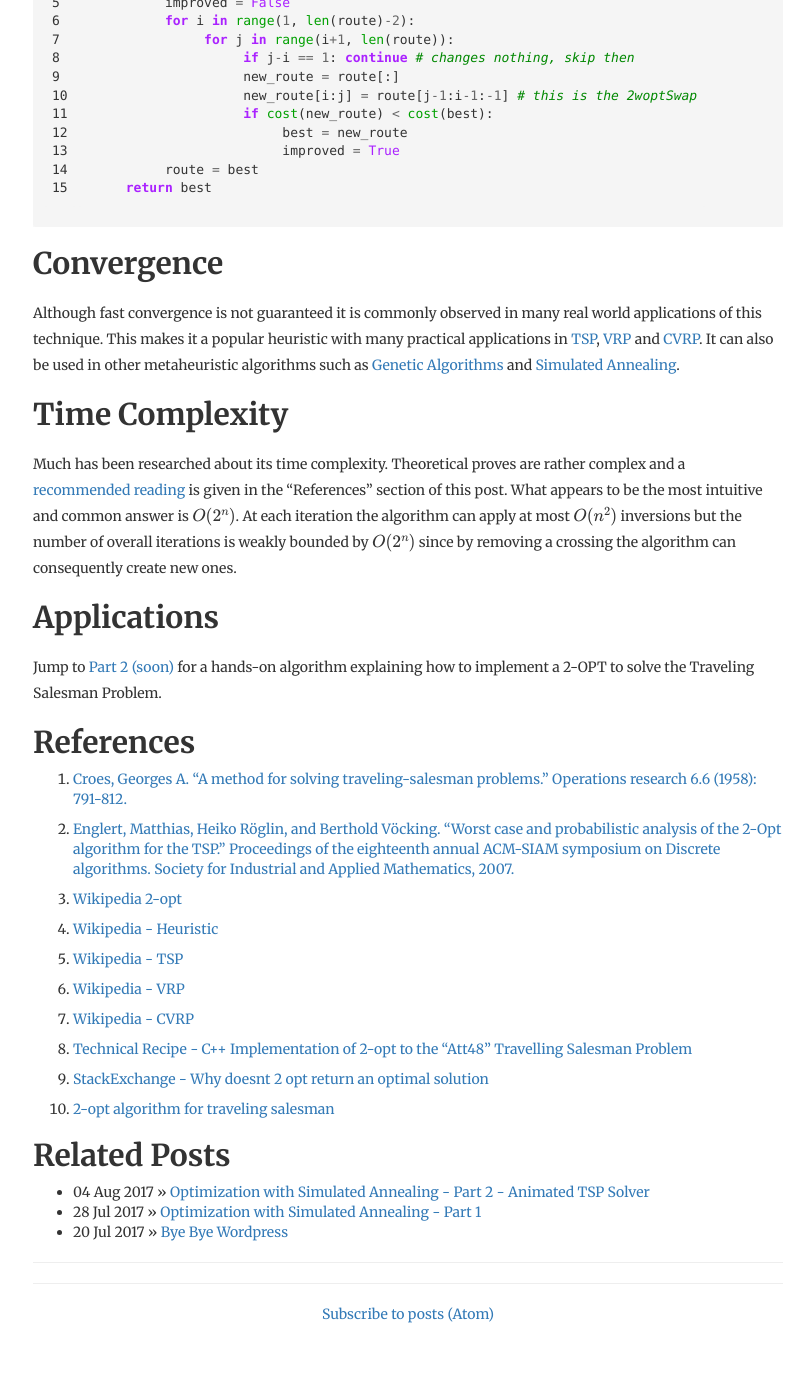
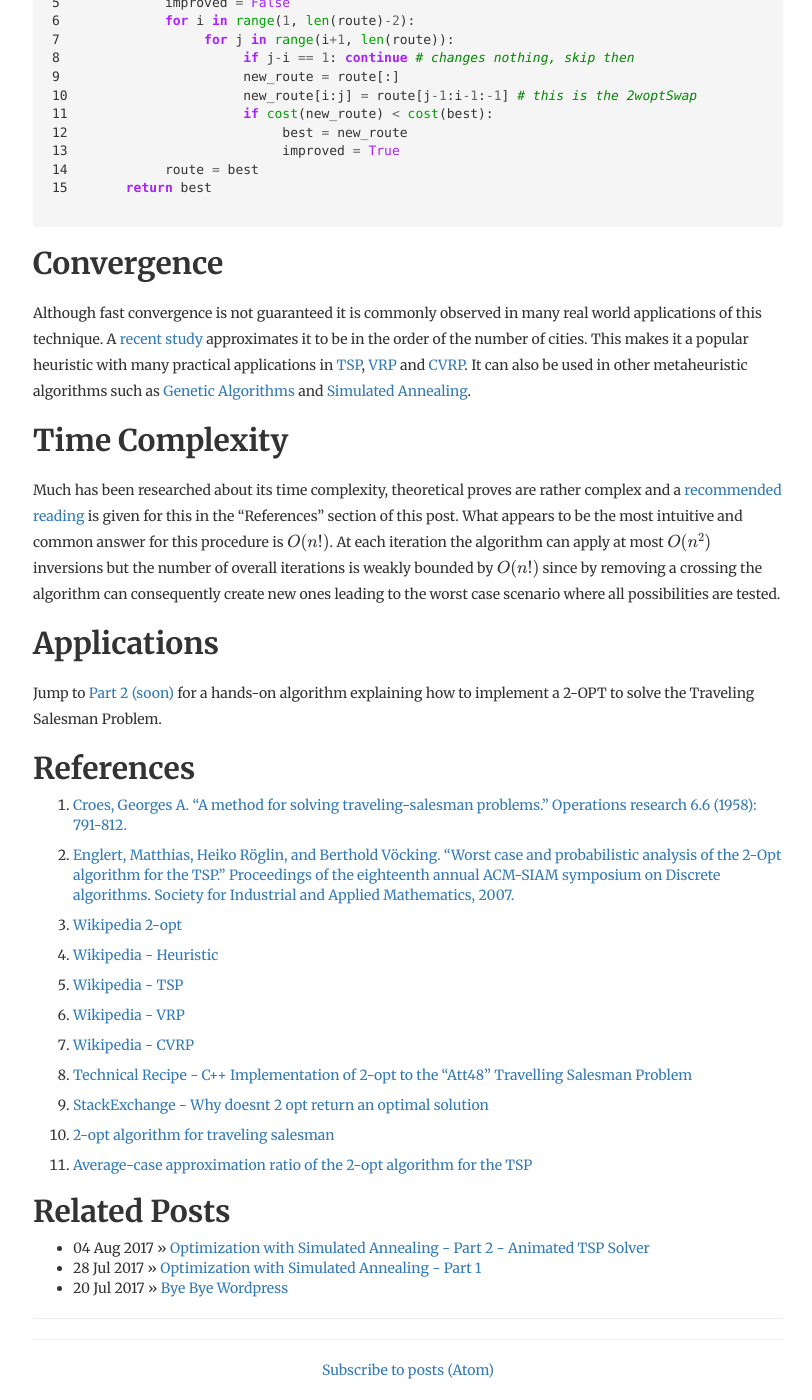
Before and after one commit to pedrohfsd/pedrohfsd.github.io, a Jekyll site: the page built from _posts/2017-08-09-2opt-part1.md, in a window 1280 px wide and 1400 px high, scrolled down 1992 px. Shown: the whole window, without its empty margins (232-1044 px from the left). Built offline with Jekyll 4.4.1, drawn with Linux system fonts in a browser that asks for light colours; formulas are drawn with MathJax 3; comment, search, counter and statistics services are not loaded; before the commit the page ends 3336 px from its top, so only the background shows below that.

Commit message:
Improving time complexity bound references

```diff
--- a/_posts/2017-08-09-2opt-part1.md
+++ b/_posts/2017-08-09-2opt-part1.md
@@ -82,11 +82,11 @@ def two_opt(route):
 
 Convergence
 ---
-Although fast convergence is not guaranteed it is commonly observed in many real world applications of this technique. This makes it a popular heuristic with many practical applications in [TSP](https://en.wikipedia.org/wiki/Travelling_salesman_problem), [VRP](https://en.wikipedia.org/wiki/Vehicle_routing_problem) and [CVRP](https://en.wikipedia.org/wiki/Vehicle_routing_problem). It can also be used in other metaheuristic algorithms such as [Genetic Algorithms](https://en.wikipedia.org/wiki/Genetic_algorithm) and [Simulated Annealing]({% post_url 2017-07-28-simulated-annealing-part1 %}).
+Although fast convergence is not guaranteed it is commonly observed in many real world applications of this technique. A [recent study](http://dl.acm.org/citation.cfm?id=2284491) approximates it to be in the order of the number of cities. This makes it a popular heuristic with many practical applications in [TSP](https://en.wikipedia.org/wiki/Travelling_salesman_problem), [VRP](https://en.wikipedia.org/wiki/Vehicle_routing_problem) and [CVRP](https://en.wikipedia.org/wiki/Vehicle_routing_problem). It can also be used in other metaheuristic algorithms such as [Genetic Algorithms](https://en.wikipedia.org/wiki/Genetic_algorithm) and [Simulated Annealing]({% post_url 2017-07-28-simulated-annealing-part1 %}).
 
 Time Complexity
 ---
-Much has been researched about its time complexity. Theoretical proves are rather complex and a [recommended reading](http://dl.acm.org/citation.cfm?id=1283522) is given in the "References" section of this post. What appears to be the most intuitive and common answer is \\(O(2^n)\\). At each iteration the algorithm can apply at most \\(O(n^2)\\) inversions but the number of overall iterations is weakly bounded by \\(O(2^n)\\) since by removing a crossing the algorithm can consequently create new ones.
+Much has been researched about its time complexity, theoretical proves are rather complex and a [recommended reading](http://dl.acm.org/citation.cfm?id=1283522) is given for this in the "References" section of this post. What appears to be the most intuitive and common answer for this procedure is \\(O(n!)\\). At each iteration the algorithm can apply at most \\(O(n^2)\\) inversions but the number of overall iterations is weakly bounded by \\(O(n!)\\) since by removing a crossing the algorithm can consequently create new ones leading to the worst case scenario where all possibilities are tested.
 
 Applications
 ---
@@ -104,3 +104,4 @@ References
 1. [Technical Recipe - C++ Implementation of 2-opt to the “Att48” Travelling Salesman Problem](http://www.technical-recipes.com/2012/applying-c-implementations-of-2-opt-to-travelling-salesman-problems/)
 1. [StackExchange - Why doesnt 2 opt return an optimal solution](https://cs.stackexchange.com/questions/73784/why-doesnt-2-opt-return-an-optimal-solution)
 1. [2-opt algorithm for traveling salesman](https://codereview.stackexchange.com/questions/72265/2-opt-algorithm-for-traveling-salesman)
+1. [Average-case approximation ratio of the 2-opt algorithm for the TSP](http://dl.acm.org/citation.cfm?id=2284491)
```
